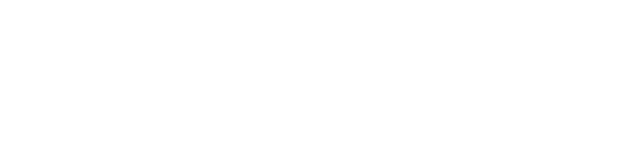
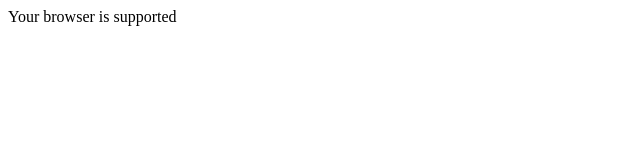
Before and after one commit to uqlibrary/uqlibrary-browser-detect, a website: page index.html in a window 1280 px wide. Shown: the whole page, without its empty margins (0-640 px from the left). Drawn offline with Linux system fonts and the light colour scheme.

Commit message:
Added better index

```diff
--- a/index.html
+++ b/index.html
@@ -3,10 +3,15 @@
 
 <script type="text/javascript" src="uqlibrary-browser-supported.js"></script>
 
+Your browser is <span id="supported"></span>
+
 <script type="text/javascript">
   (function () {
-    var a = browserSupported();
-    console.log(a);
+    if (browserSupported()) {
+      document.querySelector('#supported').textContent = 'supported';
+    } else {
+      document.querySelector('#supported').textContent = 'not supported';
+    }
   })();
 </script>
 
```
